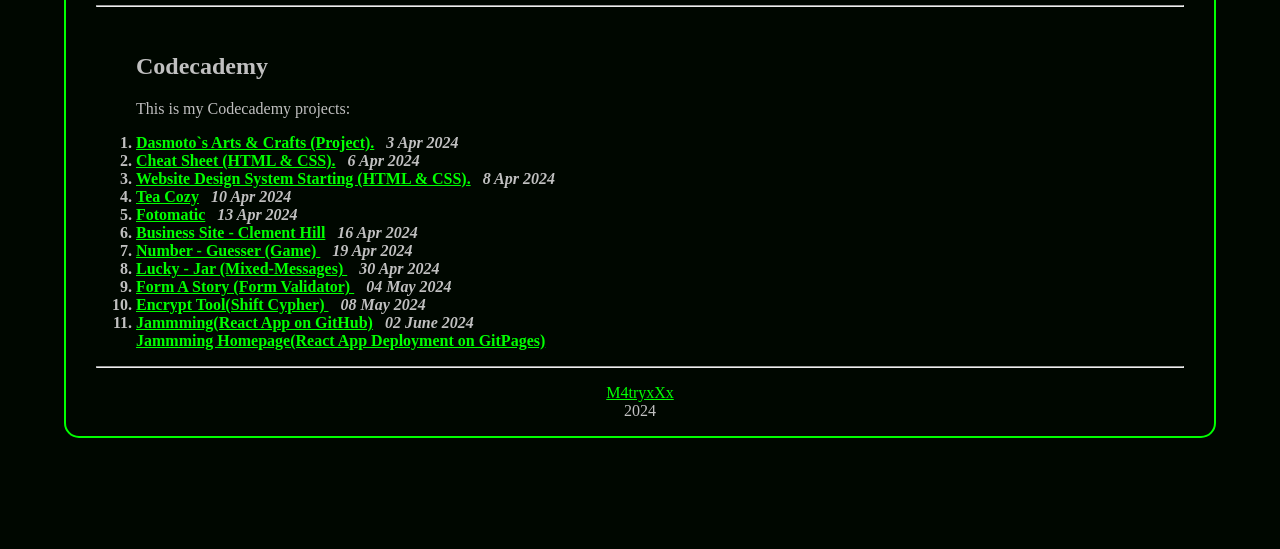
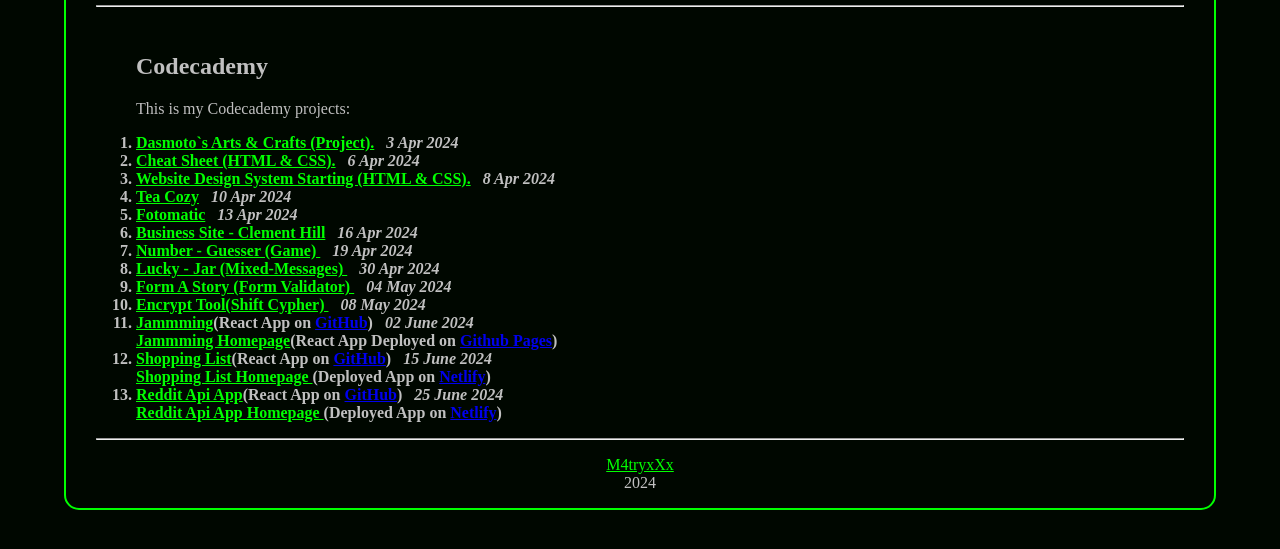
Before and after one commit to M4tryxXx/greenLemon, a plain HTML site: page codecademy.html in a window 1280 px wide. Shown: the part 125-674 px from the top of the page. Drawn offline with Linux system fonts and the light colour scheme.

Commit message:
added portofolio projects

```diff
--- a/codecademy.html
+++ b/codecademy.html
@@ -114,13 +114,37 @@
             class="link"
             href="https://github.com/M4tryxXx/jammming"
             target="_blank"
-            >Jammming(React App on GitHub)</a>&nbsp;&nbsp;<em> 02 June 2024</em><br/>
+            >Jammming</a>(React App on <a href="https://github.com/" target="_blank">GitHub</a>)&nbsp;&nbsp;<em> 02 June 2024</em><br/>
             <a
             class="link"
             href="https://m4tryxxx.github.io/jammming/"
             target="_blank"
-            >Jammming Homepage(React App Deployment on GitPages)</a
-          >
+            >Jammming Homepage</a
+            >(React App Deployed on <a href="https://pages.github.com/" target="_blank">Github Pages</a>)
+        </li>
+        <li>
+          <a
+            class="link"
+            href="https://github.com/M4tryxXx/zer0"
+            target="_blank"
+            >Shopping List</a>(React App on <a href="https://github.com/" target="_blank">GitHub</a>)&nbsp;&nbsp;<em> 15 June 2024</em><br/>
+            <a
+            class="link"
+            href="https://zer0civ.netlify.app/"
+            target="_blank"
+            >Shopping List Homepage </a>(Deployed App on <a href="https://netlify.com" target="_blank">Netlify</a>)
+        </li>
+        <li>
+          <a
+            class="link"
+            href="https://github.com/M4tryxXx/zer0"
+            target="_blank"
+            >Reddit Api App</a>(React App on <a href="https://github.com/" target="_blank">GitHub</a>)&nbsp;&nbsp;<em> 25 June 2024</em><br/>
+            <a
+            class="link"
+            href="https://zer0-2.netlify.app/"
+            target="_blank"
+            >Reddit Api App Homepage </a>(Deployed App on <a href="https://netlify.com" target="_blank">Netlify</a>)
         </li>
       </ol>
     </main>
```
Also changed, not shown: 1 other file.
